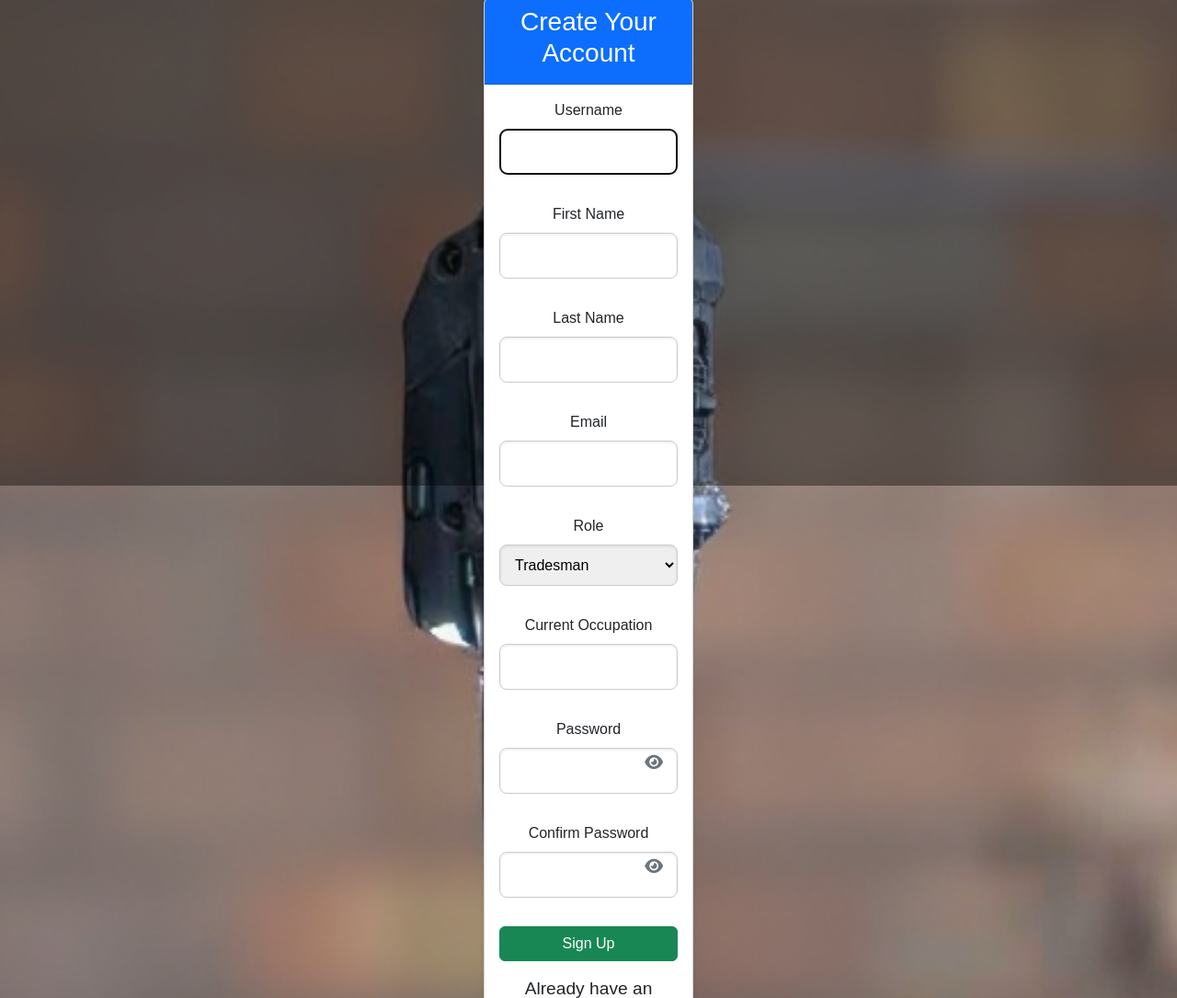
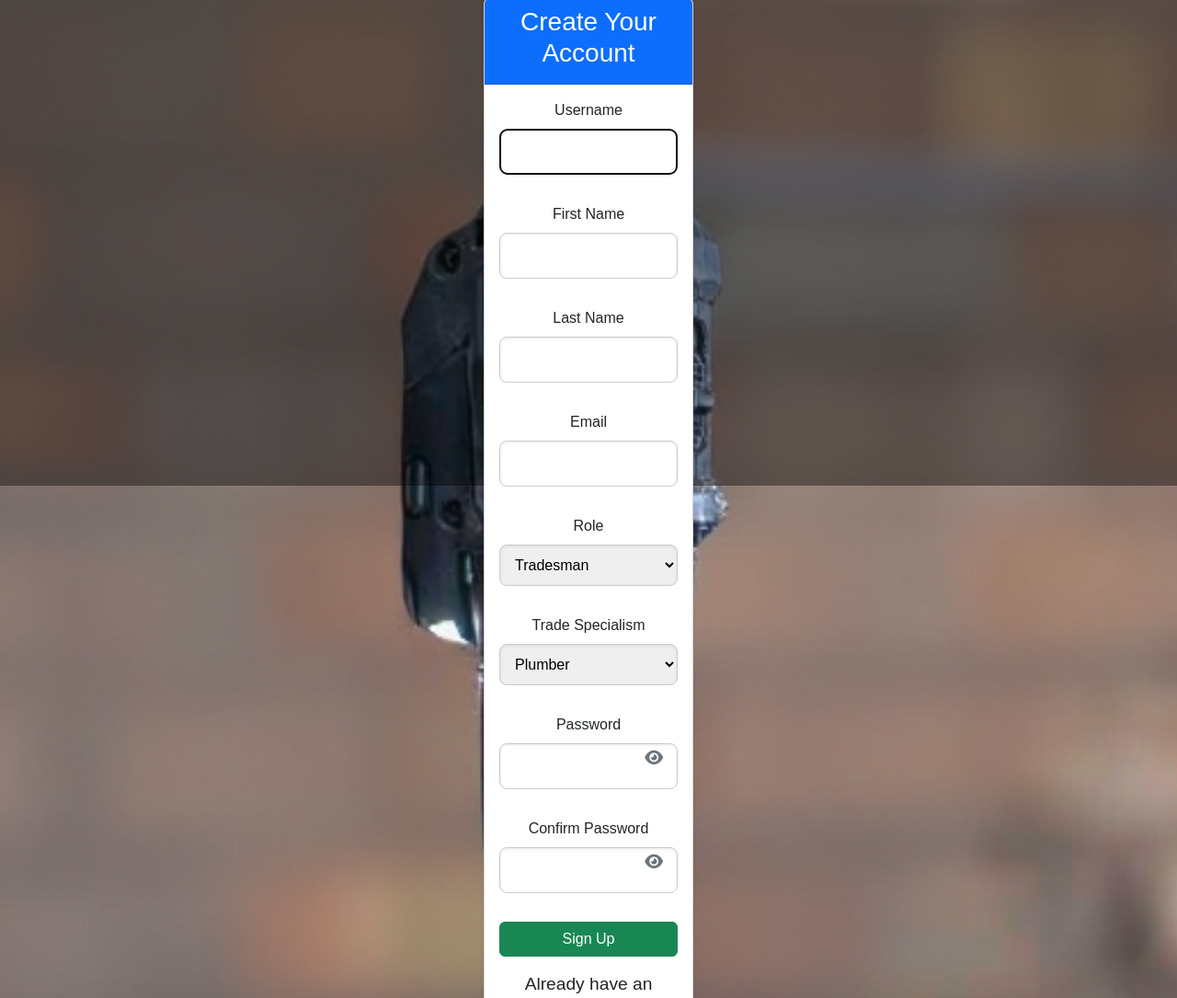
Before and after one commit to Tafari-K/tasknest, a Django app: page /signup/ in a window 1280 px wide. Shown: the part 272-1357 px from the top of the page at 92% size. Run offline with Django 5.2, Linux system fonts and the light colour scheme.

Commit message:
feat: add dynamic trade selection based on user role on signup form

```diff
--- a/main/forms.py
+++ b/main/forms.py
@@ -3,21 +3,33 @@ from django.contrib.auth.forms import UserCreationForm
 from django.contrib.auth.models import User
 from .models import Profile, Job
 
+# ---------------------------
+# TRADE OPTIONS (for Tradesmen)
+# ---------------------------
+TRADE_CHOICES = [
+    ('plumber', 'Plumber'),
+    ('electrician', 'Electrician'),
+    ('carpenter', 'Carpenter'),
+    ('painter', 'Painter'),
+    ('handyman', 'Handyman'),
+]
 
 # ---------------------------
 # USER REGISTRATION FORM
 # ---------------------------
 class CustomUserCreationForm(UserCreationForm):
-    # Extra fields (not part of Django User model)
     email = forms.EmailField(required=True, help_text='Required. Enter a valid email address.')
     title = forms.ChoiceField(choices=Profile.TITLE_CHOICES, required=False)
     role = forms.ChoiceField(choices=Profile.ROLE_CHOICES, required=True, help_text='Select your account type.')
-    current_occupation = forms.CharField(max_length=100, required=False)
+    current_occupation = forms.ChoiceField(
+        choices=TRADE_CHOICES,
+        required=False,
+        label="Trade Specialism (if applicable)"
+    )
     remember_me = forms.BooleanField(required=False, initial=False)
 
     class Meta:
         model = User
-        # Only include fields that exist in the User model
         fields = ['username', 'first_name', 'last_name', 'email', 'password1', 'password2']
 
     def save(self, commit=True):
@@ -30,7 +42,6 @@ class CustomUserCreationForm(UserCreationForm):
         if commit:
             user.save()
             # Create the associated Profile record
-
             Profile.objects.create(
                 user=user,
                 title=self.cleaned_data.get('title', ''),
--- a/main/views.py
+++ b/main/views.py
@@ -87,9 +87,6 @@ def dashboard(request):
         return render(request, 'dashboard.html', {'profile': profile})
 
 
-from django.contrib.auth.decorators import login_required
-from django.shortcuts import render
-
 @login_required
 def customer_dashboard(request):
     """Dashboard view for customers."""
--- a/static/core/js/auth.js
+++ b/static/core/js/auth.js
@@ -36,3 +36,19 @@ document.addEventListener("DOMContentLoaded", function () {
     });
   });
 });
+
+document.addEventListener("DOMContentLoaded", function () {
+  const roleSelect = document.getElementById("id_role");
+  const tradeField = document.getElementById("trade-field");
+
+  function toggleTradeField() {
+    if (roleSelect && tradeField) {
+      tradeField.style.display = roleSelect.value === "tradesman" ? "block" : "none";
+    }
+  }
+
+  if (roleSelect) {
+    toggleTradeField();
+    roleSelect.addEventListener("change", toggleTradeField);
+  }
+});
--- a/static/core/js/main.js
+++ b/static/core/js/main.js
@@ -19,3 +19,22 @@ document.addEventListener('DOMContentLoaded', () => {
     });
   });
 });
+
+document.addEventListener('DOMContentLoaded', function () {
+  const roleField = document.getElementById('id_role');
+  const tradeOptions = document.getElementById('trade-options');
+
+  function toggleTradeOptions() {
+    if (roleField.value === 'tradesman') {
+      tradeOptions.style.display = 'block';
+    } else {
+      tradeOptions.style.display = 'none';
+    }
+  }
+
+  // Run on load
+  toggleTradeOptions();
+
+  // Run on change
+  roleField.addEventListener('change', toggleTradeOptions);
+});
--- a/templates/base.html
+++ b/templates/base.html
@@ -68,5 +68,8 @@
   <!-- Custom JS -->
   <script src="{% static 'core/js/auth.js' %}"></script>
   <script src="{% static 'core/js/main.js' %}"></script>
+
+{% block extra_js %}
+{% endblock %}
 </body>
 </html>
--- a/templates/registration/signup.html
+++ b/templates/registration/signup.html
@@ -41,9 +41,9 @@
               {{ form.role }}
             </div>
 
-            <div class="mb-3">
-              <label for="id_current_occupation" class="form-label">Current Occupation</label>
-              {{ form.current_occupation }}
+            <div class="mb-3" id="trade-field" style="display: none;">
+                <label for="id_current_occupation" class="form-label">Trade Specialism</label>
+                {{ form.current_occupation }}
             </div>
 
             <div class="mb-3 position-relative">
@@ -80,4 +80,5 @@
 
 {% block extra_js %}
 <script src="{% static 'core/js/auth.js' %}"></script>
+
 {% endblock %}
```
